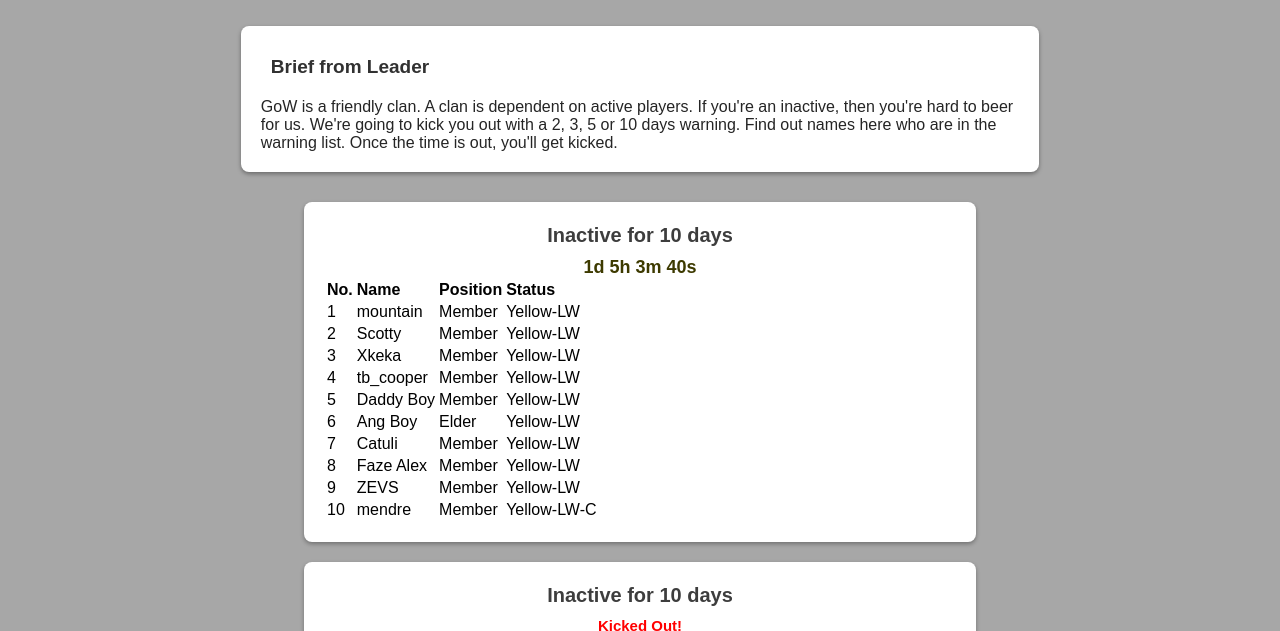
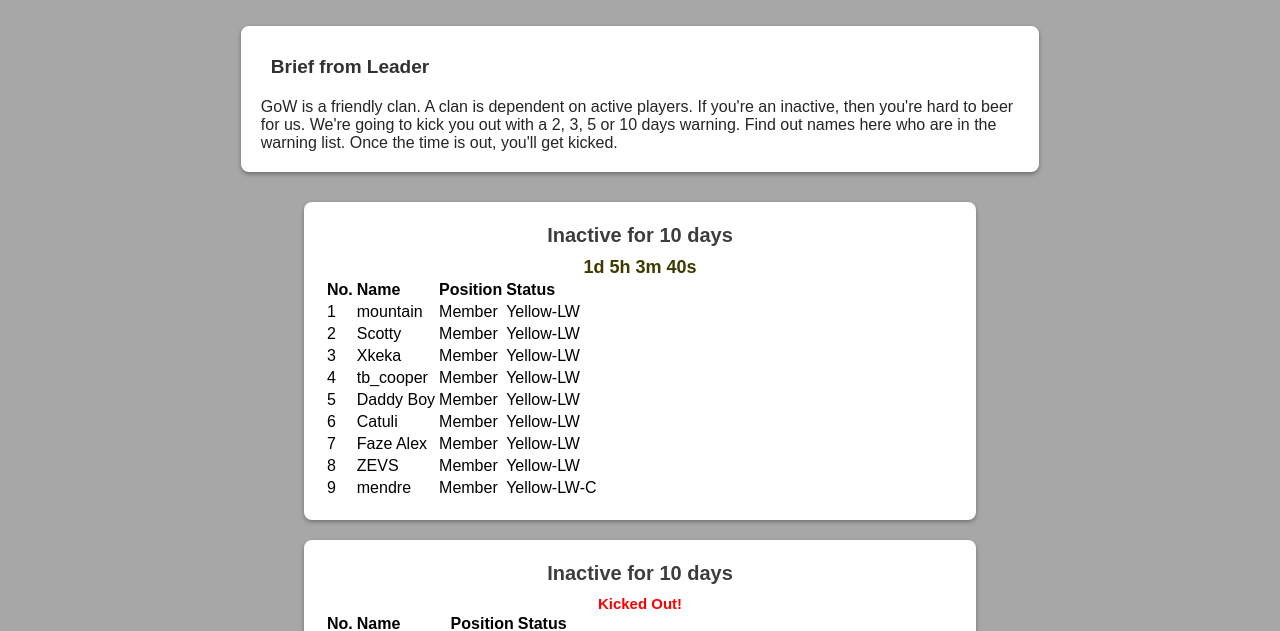
Before and after one commit to godofwarcoc/godofwarcoc.github.io, a plain HTML site: page inactive.html in a window 1280 px wide. Shown: the part 94-725 px from the top of the page. Drawn offline with Linux system fonts and the light colour scheme.

Commit message:
Update inactive.html

```diff
--- a/inactive.html
+++ b/inactive.html
@@ -68,30 +68,24 @@
                     </tr>
                     <tr>
                         <td>6</td>
-                        <td>Ang Boy</td>
-                        <td>Elder</td>
-                        <td>Yellow-LW</td>
-                    </tr>
-                    <tr>
-                        <td>7</td>
                         <td>Catuli</td>
                         <td>Member</td>
                         <td>Yellow-LW</td>
                     </tr>
                     <tr>
-                        <td>8</td>
+                        <td>7</td>
                         <td>Faze Alex</td>
                         <td>Member</td>
                         <td>Yellow-LW</td>
                     </tr>
                     <tr>
-                        <td>9</td>
+                        <td>8</td>
                         <td>ZEVS</td>
                         <td>Member</td>
                         <td>Yellow-LW</td>
                     </tr>
                     <tr>
-                        <td>10</td>
+                        <td>9</td>
                         <td>mendre</td>
                         <td>Member</td>
                         <td>Yellow-LW-C</td>
```
